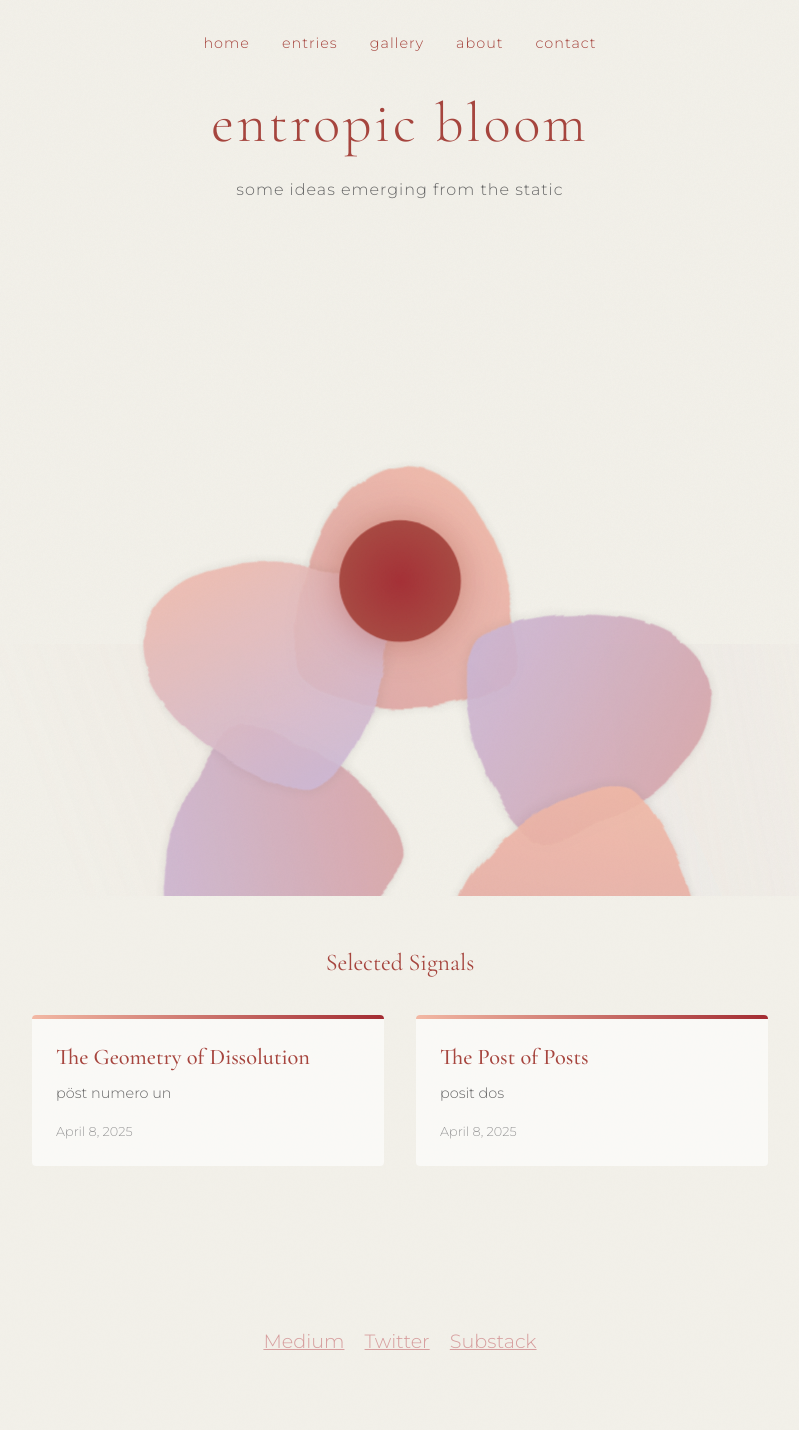
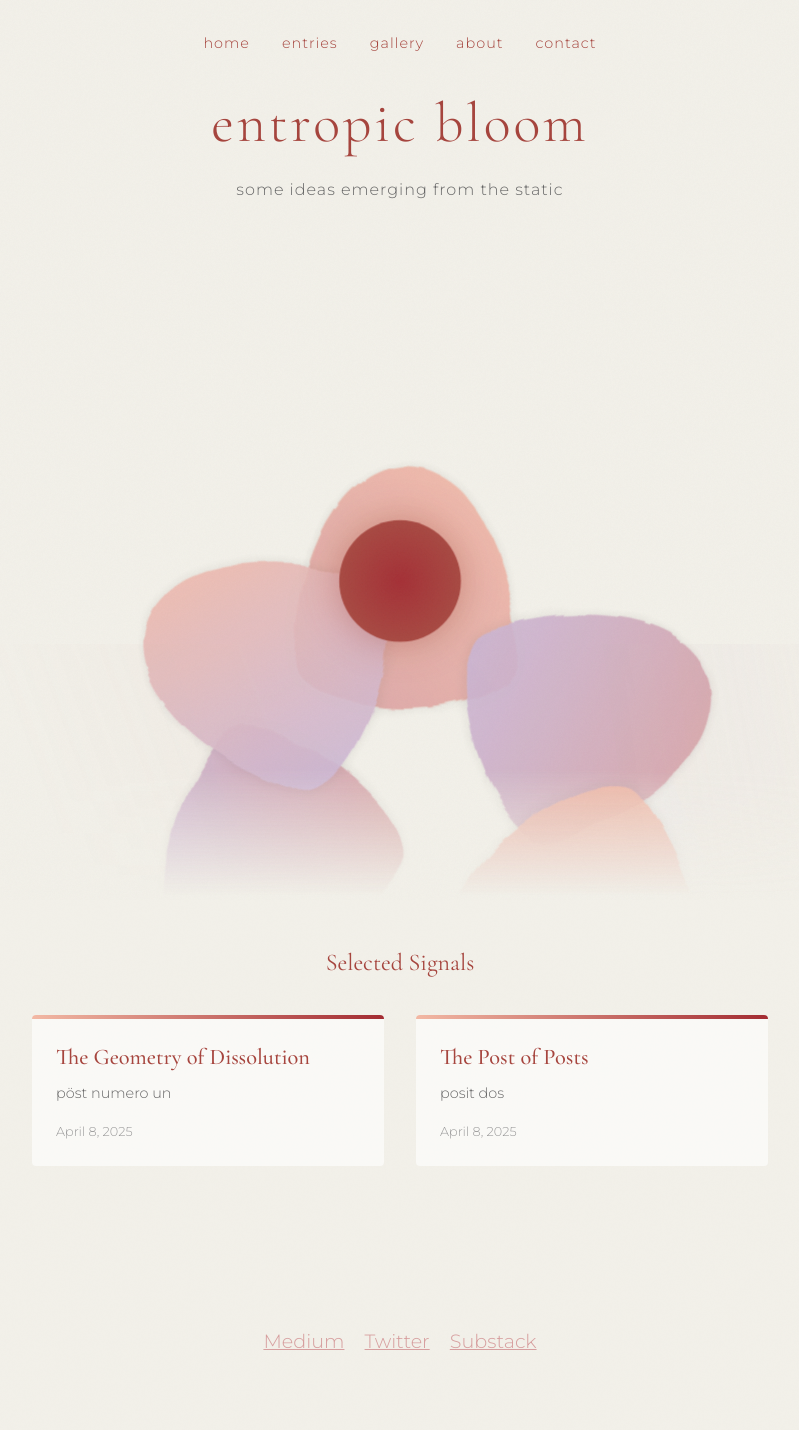
Before and after one commit to entropicbloom/signals, a Jekyll site: the page built from index.html, in a window 1280 px wide. Shown: the whole page, without its empty margins (240-1039 px from the left). Built offline with Jekyll 4.4.1, drawn with Linux system fonts in a browser that asks for light colours.

Commit message:
gradual lotus transition

```diff
--- a/assets/css/style.css
+++ b/assets/css/style.css
@@ -92,6 +92,8 @@ nav a:hover::after {
     justify-content: center;
     align-items: center;
     overflow: hidden;
+    mask-image: linear-gradient(to bottom, black 80%, transparent 100%);
+    -webkit-mask-image: linear-gradient(to bottom, black 80%, transparent 100%); /* For Safari/WebKit */
 }
 
 .lotus {
```
